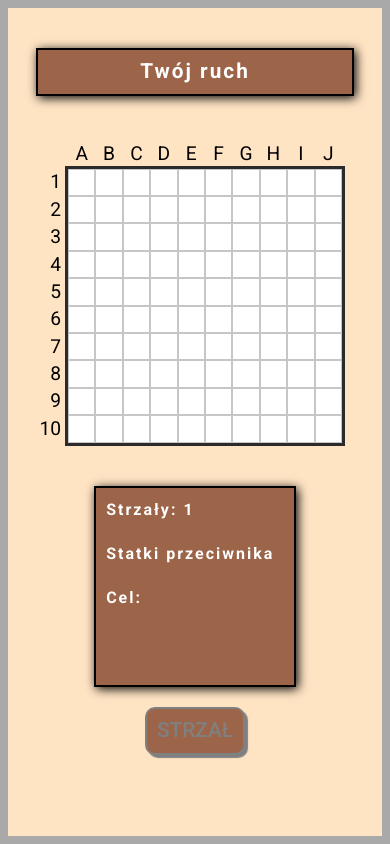
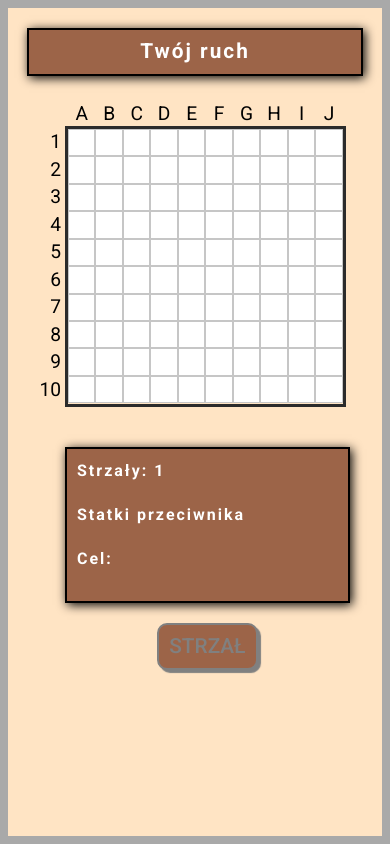
Before and after one commit to mariuszmmm/battleship-game, a React (Vite) app: page /#/playGame in a window 390 px wide. Built offline with nearby package versions, Linux system fonts and the light colour scheme.

Commit message:
changed styles and added confirm dialog to beforeunload

```diff
--- a/src/components/Buttons/index.jsx
+++ b/src/components/Buttons/index.jsx
@@ -105,6 +105,7 @@ export const Button = styled.button`
     ${({$shot}) => $shot && css`
         background-color: ${({theme}) =>
                 theme && theme.colors.button.shotButton};
+        transition: 0s background-color;
 
         &:hover {
             background-color: rgba(255, 0, 0, 1);
--- a/src/components/ConfirmationDialog/index.jsx
+++ b/src/components/ConfirmationDialog/index.jsx
@@ -1,20 +1,19 @@
-import {Overlay, Wrapper, ButtonContainer} from "./styled.jsx";
-import {StyledLink} from "../Buttons/index.jsx";
+import {Overlay, Wrapper} from "./styled.jsx";
+import {ButtonsContainer, StyledLink} from "../Buttons/index.jsx";
 import {setState} from "../../features/shipGame/shipGameSlice.jsx";
 import {useDispatch} from "react-redux";
 
-// eslint-disable-next-line
-export const ConfirmationDialog = ({setOverGame, text} ) => {
+export const ConfirmationDialog = () => {
 	const dispatch = useDispatch();
 
 	return (
 		<Wrapper>
 			<Overlay>
-				<p>{text}</p>
-				<ButtonContainer>
+				<p>Czy chcesz wyjść ?</p>
+				<ButtonsContainer>
 					<StyledLink to="/home" onClick={() => dispatch(setState("home"))}>TAK</StyledLink>
-					<StyledLink to="/playGame" onClick={() => setOverGame(false)}>NIE</StyledLink>
-				</ButtonContainer>
+					<StyledLink to="/playGame">NIE</StyledLink>
+				</ButtonsContainer>
 			</Overlay>
 		</Wrapper>
 	)
--- a/src/components/ConfirmationDialog/styled.jsx
+++ b/src/components/ConfirmationDialog/styled.jsx
@@ -31,11 +31,3 @@ export const Overlay = styled.div`
         font-size: 1.5rem;
     }
 `
-
-export const ButtonContainer = styled.div`
-    //display: flex;
-    //width: 100%;
-    //justify-content: center;
-    //margin: 10px;
-    //gap: 20px;
-`
--- a/src/components/Header/index.jsx
+++ b/src/components/Header/index.jsx
@@ -8,12 +8,11 @@ export const Header = styled.header`
     display: flex;
     justify-content: center;
     align-items: center;
-    //margin: 10px 0 10px;
     box-shadow: 2px 2px 10px rgba(0, 0, 0, 1);
     font-size: 1.3rem;
     font-weight: bold;
     letter-spacing: 2px;
     padding: 10px;
-		width: 600px;
+    width: 600px;
     max-width: 90%;
 `;
--- a/src/components/Section/index.jsx
+++ b/src/components/Section/index.jsx
@@ -10,4 +10,9 @@ export const Section = styled.section`
     padding: 40px 10px;
     min-height: calc(100vh - clamp(10px, 4vw, 40px));
     gap: 40px;
+
+		@media(max-width: 900px) {
+        padding: 20px 0;
+        gap: 20px;
+		}
 `;
--- a/src/components/ShipsBoard/styled.jsx
+++ b/src/components/ShipsBoard/styled.jsx
@@ -5,17 +5,16 @@ export const ShipsBoardWrapper = styled.div`
     grid-template-rows: repeat(10, 10%);
     grid-template-columns: repeat(10, 10%);
     grid-auto-flow: column;
-    width: clamp(280px, 70vw, 450px);
+    width: clamp(280px, 72vw, 450px);
     aspect-ratio: 1/1;
     border: 3px solid #2b2b2b;
-    //margin: 0 40px 0;
-		margin-left: 0;
     position: relative;
     transition: 1s transform;
+    margin: 30px 0 30px 30px;
+
     ${({$toLeft}) => $toLeft && css`
         transform: translateX(calc(-100% - 50px));
     `};
-		margin: 30px;
 `;
 
 export const BoardCell = styled.div`
@@ -76,9 +75,6 @@ export const ShipItem = styled.div`
     transition: .3s filter, .3s background-color;
 
     &:hover {
-        ${({$hovered}) => $hovered && css`
-            filter: brightness(0.8);
-        `});
         ${({$compVsComp}) => $compVsComp && css`
             filter: none;
         `});
--- a/src/features/shipGame/PlayGame/index.jsx
+++ b/src/features/shipGame/PlayGame/index.jsx
@@ -1,3 +1,4 @@
+import {useState} from 'react'
 import {Section} from "../../../components/Section";
 import {Content, Info, BoardsWrapper, InfoWrapper} from "./styled";
 import {ShipsBoard} from "../../../components/ShipsBoard";
@@ -11,12 +12,11 @@ import {
 	selectSecondPlayerFleet, selectFirstPlayerShotInCell, selectPlayers
 } from "../shipGameSlice.jsx"
 import {Button} from "../../../components/Buttons";
-import {HomeIcon} from "../../../components/Icons";
 import {FleetInfo} from "../../../components/FleetInfo"
-import {useEffect, useState} from "react";
-import {ConfirmationDialog} from "../../../components/ConfirmationDialog";
+import {useEffect} from "react";
 import {Header} from "../../../components/Header/index.jsx";
 import {Wrapper} from "../../../components/Wrapper/index.jsx";
+import {ConfirmationDialog} from "../../../components/ConfirmationDialog/index.jsx";
 
 export const PlayGame = () => {
 	const firstPlayerBoard = useSelector(selectFirstPlayerBoard);
@@ -32,17 +32,21 @@ export const PlayGame = () => {
 	const playersName = ["firstPlayer", "secondPlayer"];
 
 	useEffect(() => {
-		dispatch(setActivePlayer("firstPlayer"))
-	}, [])
+		dispatch(setActivePlayer("firstPlayer"));
 
-	const [overGame, setOverGame] = useState(false)
+		const handleBeforeUnload = (event) => {
+			event.preventDefault();
+		};
+		window.addEventListener('beforeunload', handleBeforeUnload);
+
+		return () => {
+			window.removeEventListener('beforeunload', handleBeforeUnload);
+		};
+	}, []);
 
 	return (
-		<>
-			{overGame && <ConfirmationDialog setOverGame={setOverGame} text={"Czy chcesz zakończyć grę ?"}/>}
 		<Wrapper>
 			<Section>
-					{/*<Back to={null} onClick={() => setOverGame(true)}><HomeIcon/></Back>*/}
 				<Header>
 					{activePlayer === "firstPlayer" ?
 						players === "compVsComp" ? "Ruch komputera pierwszego" : "Twój ruch"
@@ -86,6 +90,5 @@ export const PlayGame = () => {
 				</Content>
 			</Section>
 		</Wrapper>
-		</>
 	)
 };
--- a/src/features/shipGame/PlayGame/styled.jsx
+++ b/src/features/shipGame/PlayGame/styled.jsx
@@ -3,55 +3,39 @@ import styled from "styled-components";
 export const Content = styled.div`
     display: grid;
     grid-template-columns: 1fr 1fr;
-    //gap: 50px;
     align-items: start;
     justify-items: center;
     align-self: center;
     padding: 0 10px;
-    //padding: 30px 30px 30px;
 
     @media (max-width: 900px) {
         grid-template-columns: 1fr;
         gap: 10px;
         align-self: center;
-
     }
 `;
 
 export const BoardsWrapper = styled.div`
     display: grid;
-    grid-template-columns: 100% 1fr;
+    grid-template-columns: 1fr 1fr;
     overflow: hidden;
-
     width: clamp(320px, 80vw, 500px);
-
-    //width: clamp(310px, 44vw, 450px);
-
-    //padding-top: 25px;
-    //padding-left: 7%;
-    //gap: 80px;
+    gap: 20px;
 `;
 
 export const InfoWrapper = styled.div`
-		margin-top: 30px;
-    //width: clamp(300px, 80vw, 450px);
-    //width: clamp(280px, 86vw, 510px);
-    //width: 100%;
     display: flex;
     flex-direction: column;
     justify-items: center;
     align-items: center;
     gap: 20px;
+    justify-self: start;
+    width: 89%;
+    margin: 30px 0 30px 30px;
 
     @media (max-width: 900px) {
-      margin: 0;
-
+        margin: 0 0 30px 30px;
     }
-
-
-
-
-
 `;
 
 export const Info = styled.div`
@@ -64,14 +48,13 @@ export const Info = styled.div`
     align-items: flex-start;
     //margin: 10px 0 10px;
     box-shadow: 2px 2px 10px rgba(0, 0, 0, 1);
-    font-size: clamp(1rem, 4vw ,1.3rem);
+    font-size: clamp(1rem, 4vw, 1.3rem);
     font-weight: bold;
     letter-spacing: 2px;
     padding: 10px;
-    width: 105%;
+    width: 100%;
     text-align: center;
     line-height: 1.5;
-    aspect-ratio: 1/1;
 
     li {
         text-align: left;
--- a/src/features/shipGame/SetShips/index.jsx
+++ b/src/features/shipGame/SetShips/index.jsx
@@ -10,14 +10,13 @@ import {
 	selectSelectedShip,
 	selectWrongSettingOfShips,
 	selectLockedMoves,
-	selectFirstPlayerBoard, selectApprovedSetting,
+	selectFirstPlayerBoard, selectApprovedSetting, selectState,
 } from "../shipGameSlice";
 import {
 	ArrowDownIcon,
 	ArrowLeftIcon,
 	ArrowRightIcon,
 	ArrowTopIcon, CheckIcon,
-	PlayIcon,
 	RandomIcon,
 	RotateRightIcon,
 	ArrowBackIcon, ArrowForwardIcon
@@ -25,6 +24,7 @@ import {
 import {Wrapper} from "../../../components/Wrapper/index.jsx";
 import {Header} from "../../../components/Header/index.jsx";
 import {BoardsWrapper} from "../PlayGame/styled.jsx";
+import {ConfirmationDialog} from "../../../components/ConfirmationDialog/index.jsx";
 
 export const SetShips = () => {
 	const board = useSelector(selectFirstPlayerBoard);
@@ -32,9 +32,13 @@ export const SetShips = () => {
 	const wrongSettingOfShips = useSelector(selectWrongSettingOfShips);
 	const lockedMoves = useSelector(selectLockedMoves);
 	const approvedSetting = useSelector(selectApprovedSetting)
+	const state = useSelector(selectState)
 	const dispatch = useDispatch();
 
 	return (
+		<>
+			{state === "playGame" && <ConfirmationDialog/>}
+			{state !== "playGame" &&
 				<Wrapper>
 					<Section>
 						<Header>
@@ -101,5 +105,7 @@ export const SetShips = () => {
 						</Content>
 					</Section>
 				</Wrapper>
+			}
+		</>
 	)
 };
--- a/src/features/shipGame/Settings/index.jsx
+++ b/src/features/shipGame/Settings/index.jsx
@@ -9,17 +9,22 @@ import {
 } from "../../../components/Icons/index.jsx";
 import {ButtonsContainer, StyledLink} from "../../../components/Buttons/index.jsx";
 import {Section} from "../../../components/Section/index.jsx";
-import {selectPlayers, setState} from "../shipGameSlice.jsx";
+import {selectPlayers, selectState, setState} from "../shipGameSlice.jsx";
 import {useDispatch, useSelector} from "react-redux";
 import {Difficulty} from "./Difficulty"
 import {Header} from "../../../components/Header/index.jsx";
 import {Wrapper} from "../../../components/Wrapper/index.jsx";
+import {ConfirmationDialog} from "../../../components/ConfirmationDialog/index.jsx";
 
 export const Settings = () => {
 	const dispatch = useDispatch();
+	const state = useSelector(selectState);
 	const players = useSelector(selectPlayers);
 
 	return (
+		<>
+			{state === "playGame" && <ConfirmationDialog/>}
+			{state !== "playGame" &&
 				<Wrapper>
 					<Section>
 						<Header>
@@ -41,5 +46,7 @@ export const Settings = () => {
 						</ButtonsContainer>
 					</Section>
 				</Wrapper>
+			}
+		</>
 	)
 }
--- a/src/features/shipGame/shipGameSlice.jsx
+++ b/src/features/shipGame/shipGameSlice.jsx
@@ -12,7 +12,6 @@ const defaultState = {
 	activePlayer: null,
 	firstPlayer: {
 		board: boardSchemat(),
-		boardGameStarted: null,
 		boardToShots: boardSchemat(),
 		fleet: [],
 		target: null,
@@ -21,7 +20,6 @@ const defaultState = {
 	},
 	secondPlayer: {
 		board: boardSchemat(),
-		boardGameStarted: null,
 		boardToShots: boardSchemat(),
 		fleet: [],
 		target: null,
```
Also changed, not shown: src/components/ShipsBoard/index.jsx (+6 -4 lines). Lines whose indentation alone changed are shown as unchanged.
